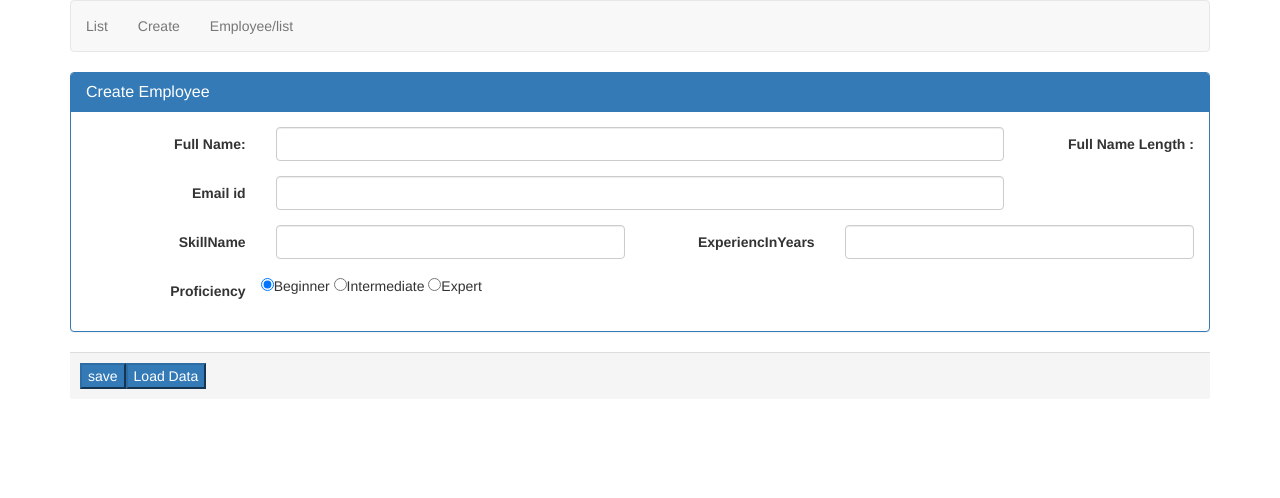
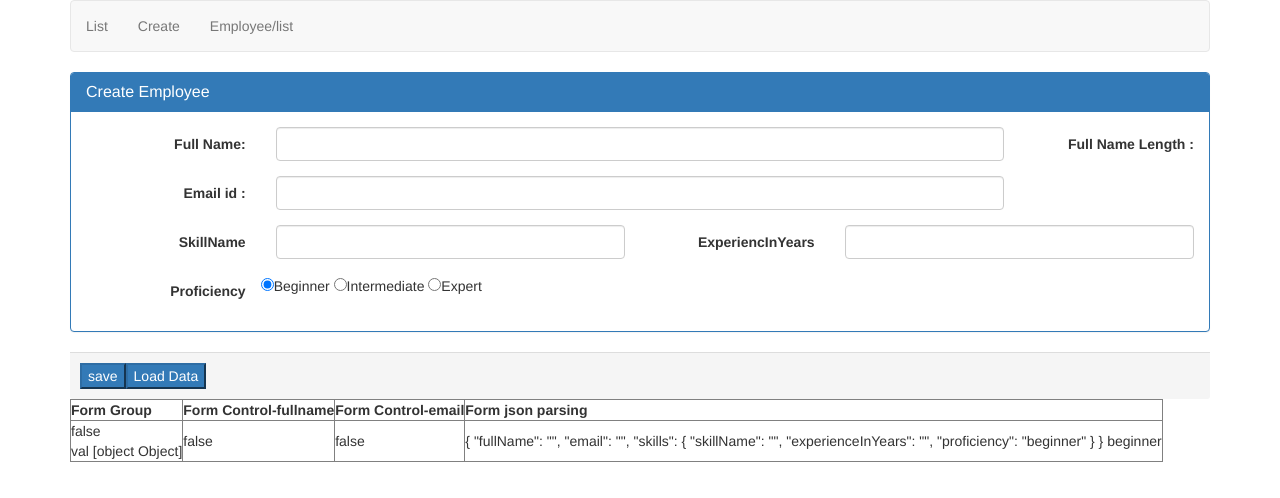
Before and after one commit to stpatelnvs/Angular6Project, an Angular app: page /create in a window 1280 px wide. Shown: the top 498 px of the page. Built offline with nearby package versions, Linux system fonts and the light colour scheme.

Commit message:
change 3

```diff
--- a/src/app/employee/create-employee.component.html
+++ b/src/app/employee/create-employee.component.html
@@ -7,17 +7,16 @@
             <div class="form-group">
                 <label class="col-sm-2 control-label" for="fullName">Full Name:</label>
                 <div class="col-sm-8">
-                    <input id="fullName" formControlName="fullName" type="text" class="form-control" onemptied="logValidationErrors()">
-
+                    <input id="fullName" formControlName="fullName" type="text" class="form-control">
                 </div>
                 <label class="col-sm-2 control-label">Full Name Length :</label>
                 {{formErrors['fullName']}}
             </div>
 
             <div class="form-group">
-                <label class="col-sm-2 control-label" for="email">Email id</label>
+                <label class="col-sm-2 control-label" for="email">Email id :</label>
                 <div class="col-sm-8">
-                    <input id="email" formControlName="email" type="text" class="form-control" onblur="logValidationErrors()">
+                    <input id="email" formControlName="email" type="text" class="form-control" >
                 </div>
                 {{formErrors['email']}}
             </div>
@@ -53,7 +52,7 @@
     </div>
 </form>
 
-<!-- <table border="1">
+<table border="1">
     <tr>
         <th>Form Group</th>
         <th>Form Control-fullname</th>
@@ -85,4 +84,4 @@
             {{employeeForm.get('skills')?.get('proficiency')?.value}}
         </td>
     </tr>
-</table> -->
+</table>
```
